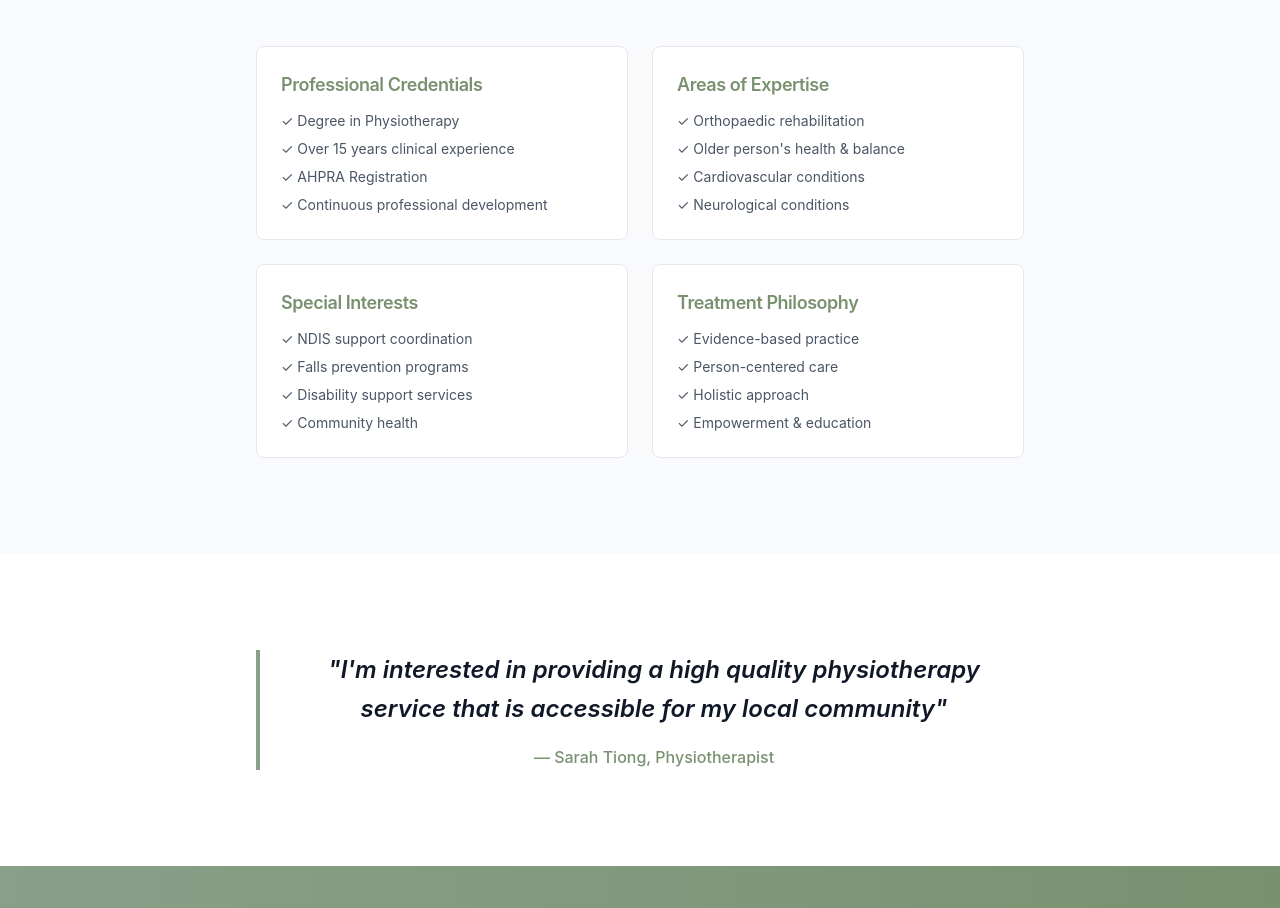
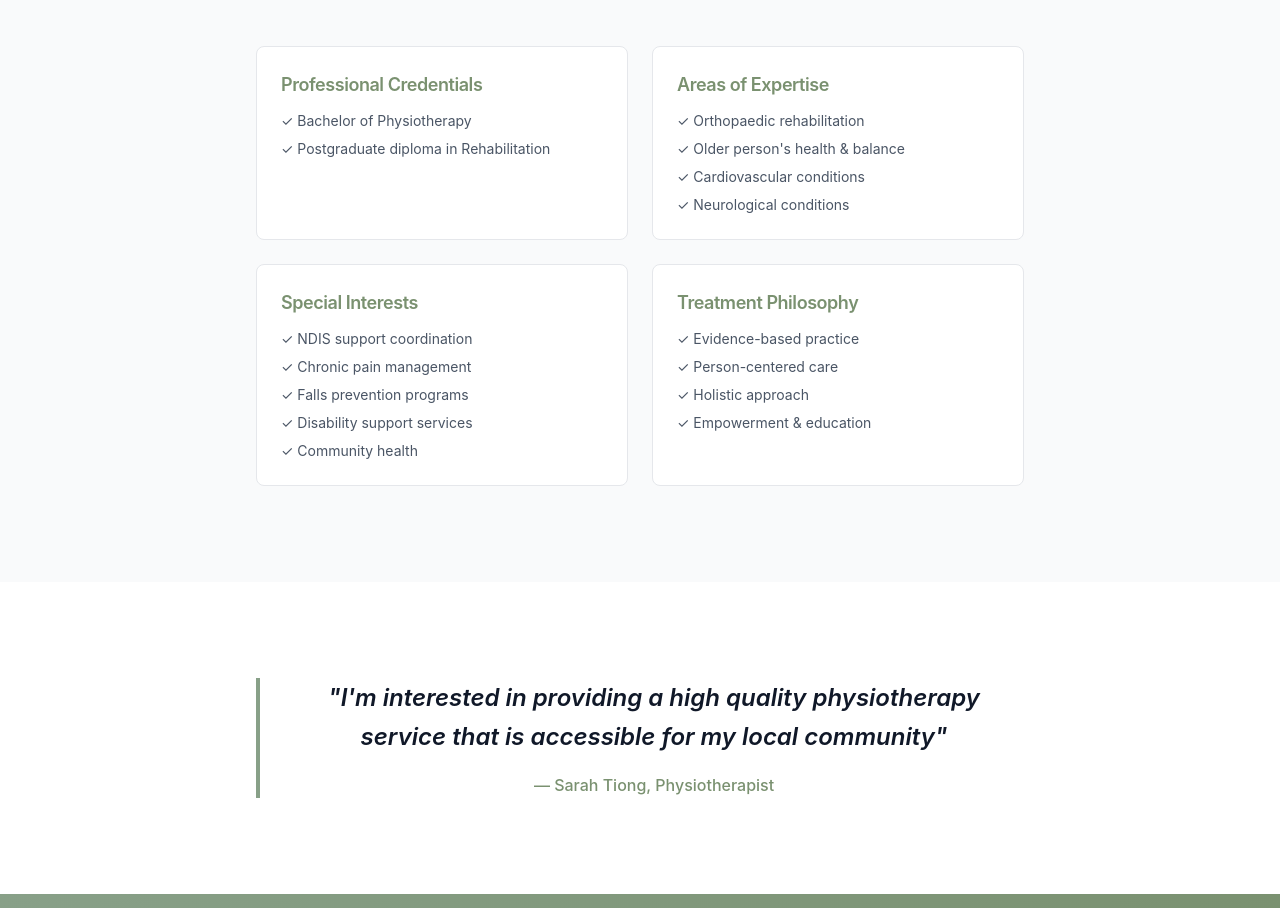
Before and after one commit to alexmantaut/leura-mobile-physio-web, a Next.js app: page /about in a window 1280 px wide. Shown: the part 1339-2247 px from the top of the page. Built offline with nearby package versions, Linux system fonts and the light colour scheme.

Commit message:
Changed bullets

```diff
--- a/src/app/about/page.tsx
+++ b/src/app/about/page.tsx
@@ -70,10 +70,8 @@ export default function AboutPage() {
               <div className="bg-white p-6 rounded-lg border border-gray-200">
                 <h3 className="text-lg font-semibold text-sage-600 mb-3">Professional Credentials</h3>
                 <ul className="space-y-2 text-gray-600 text-sm">
-                  <li>✓ Degree in Physiotherapy</li>
-                  <li>✓ Over 15 years clinical experience</li>
-                  <li>✓ AHPRA Registration</li>
-                  <li>✓ Continuous professional development</li>
+                  <li>✓ Bachelor of Physiotherapy</li>
+                  <li>✓ Postgraduate diploma in Rehabilitation</li>
                 </ul>
               </div>
 
@@ -91,6 +89,7 @@ export default function AboutPage() {
                 <h3 className="text-lg font-semibold text-sage-600 mb-3">Special Interests</h3>
                 <ul className="space-y-2 text-gray-600 text-sm">
                   <li>✓ NDIS support coordination</li>
+                  <li>✓ Chronic pain management</li>
                   <li>✓ Falls prevention programs</li>
                   <li>✓ Disability support services</li>
                   <li>✓ Community health</li>
```
